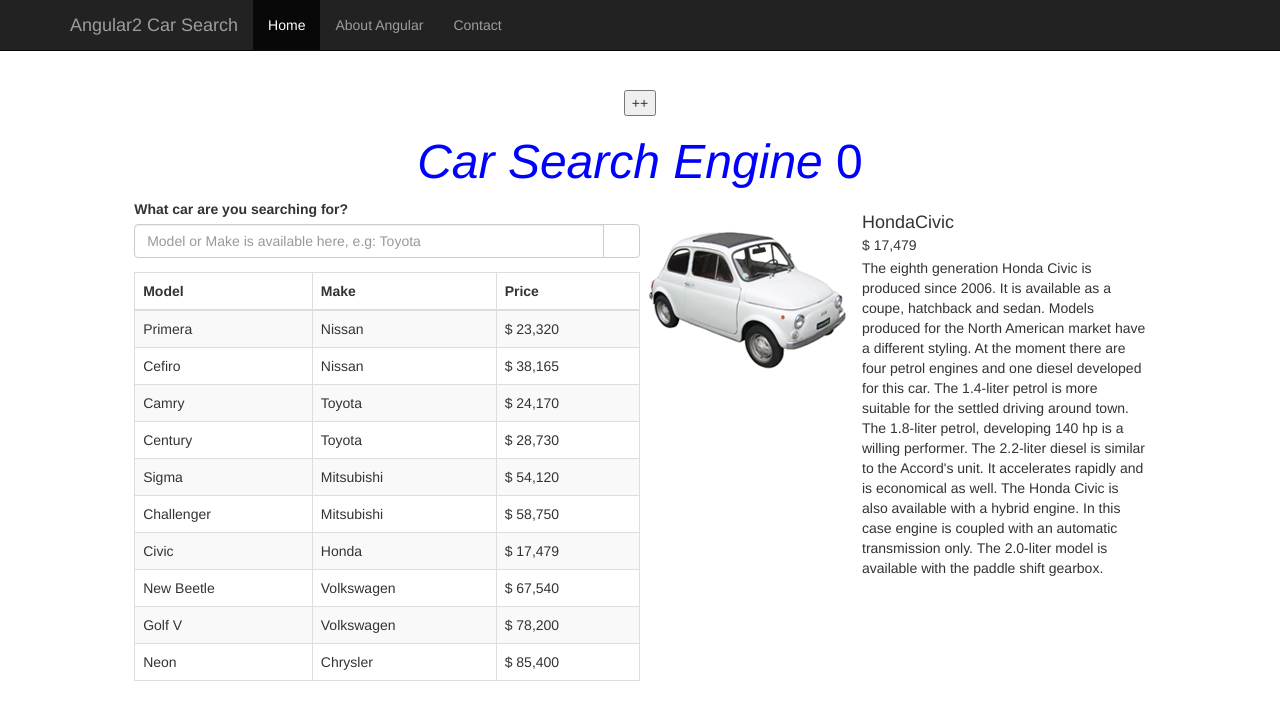
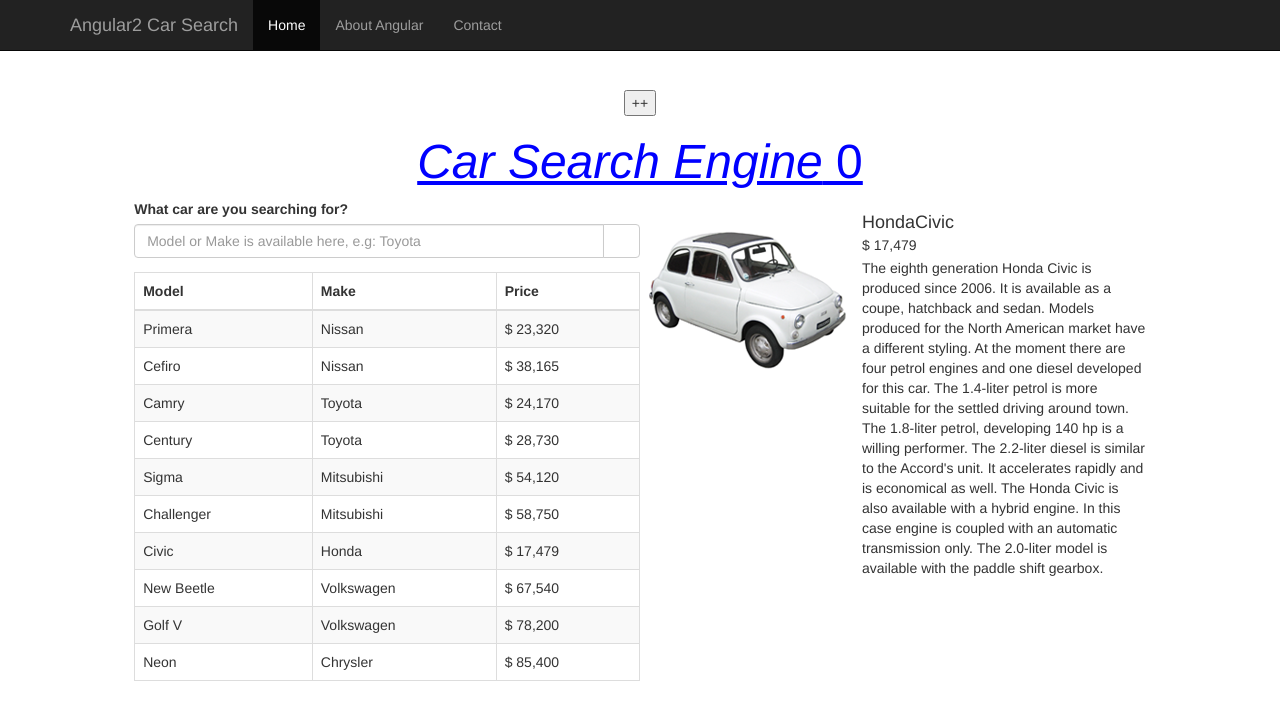
Before and after one commit to Coffee0127/CarSearchDemo, an Angular app: page / in a window 1280 px wide. Shown: the top 720 px of the page. Built offline with nearby package versions, Linux system fonts and the light colour scheme; a web font is replaced by a local one.

Commit message:
屬性型指令 (directives)：ngStyle

```diff
--- a/src/app/app.component.html
+++ b/src/app/app.component.html
@@ -2,7 +2,7 @@
 
 <div class="starter-template">
     <button (click)="plus()">++</button>
-    <h1 [innerHTML]="title" [ngClass]="setClasses()"></h1>
+    <h1 [innerHTML]="title" [ngClass]="setClasses()" [ngStyle]="setStyles()"></h1>
     <!--<p class="lead">Use this document as a way to quickly start any new project.<br> All you get is this text and a mostly barebones HTML document.</p>-->
     <div class="content-wrapper text-left col-lg-10">
         <div class="col-lg-6">
--- a/src/app/app.component.ts
+++ b/src/app/app.component.ts
@@ -24,4 +24,12 @@ export class AppComponent {
     };
     return classes;
   }
+
+  setStyles() {
+    let styles = {
+      'text-decoration': this.counter % 2 == 0 ? 'underline' : 'none',
+      'font-weight': this.counter % 2 == 0 ? '500' : '200'
+    };
+    return styles;
+  }
 }
```
